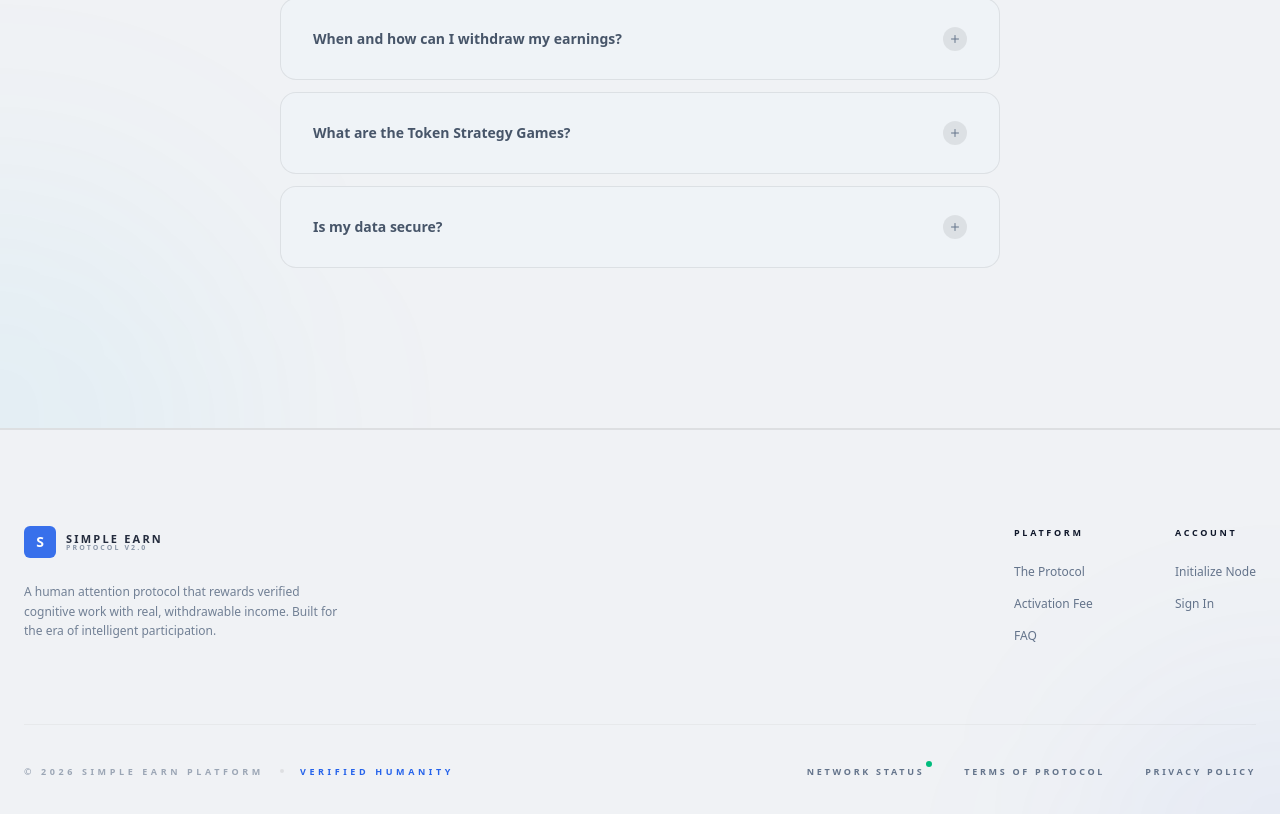
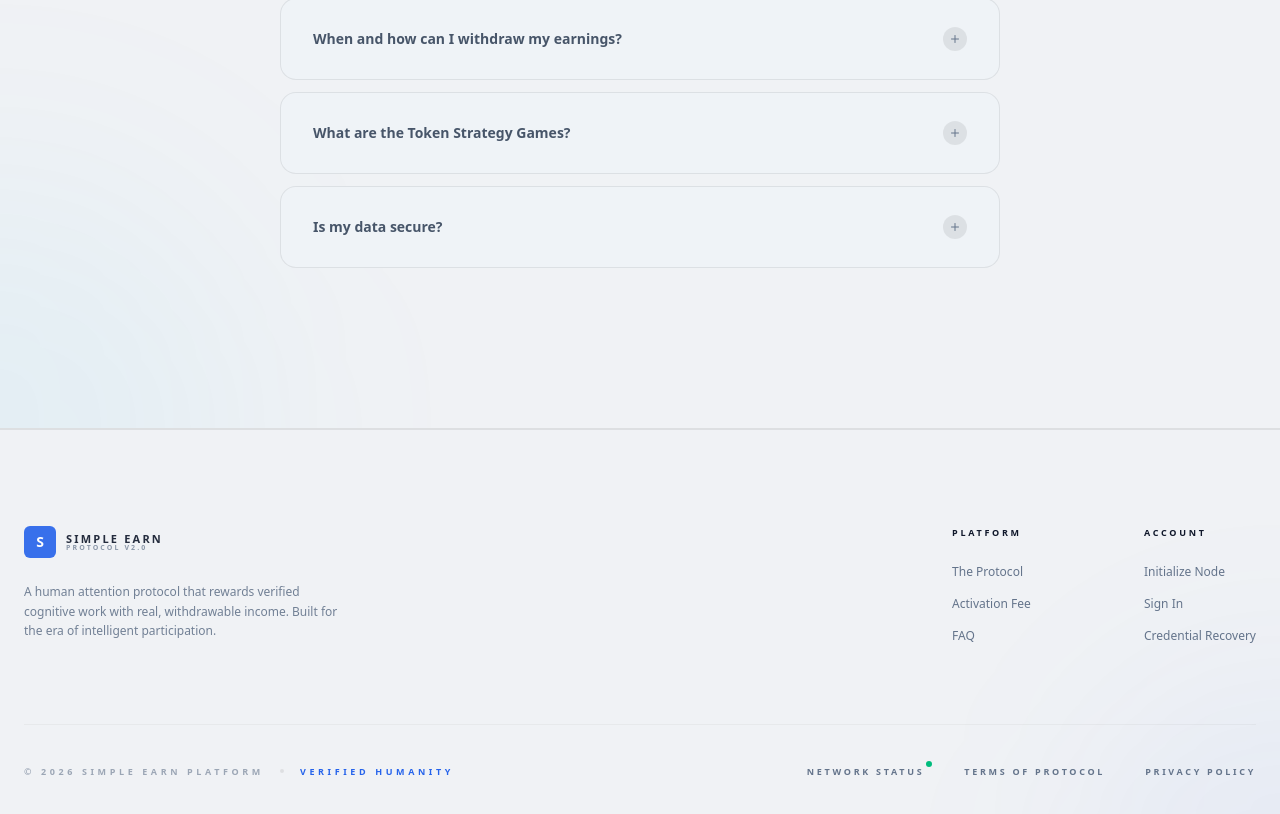
Before and after one commit to E-ner/simple-earn, a Next.js app: page /en in a window 1280 px wide. Shown: the part 3810-4624 px from the top of the page. Built offline with nearby package versions, Linux system fonts and the light colour scheme; a web font is replaced by a local one.

Commit message:
Revert "style: fix email"
This reverts commit 11e10ef79f5f9a5c53620fda472d693bec9bec57.

```diff
--- a/src/components/landing/LandingFooter.tsx
+++ b/src/components/landing/LandingFooter.tsx
@@ -46,6 +46,7 @@ export default function LandingFooter({ lang = 'en' }: LandingFooterProps) {
               <div className="space-y-4">
                 <Link href={`/${lang}/register`} className="block text-xs text-(--text-tertiary) hover:text-(--accent) transition-all">Initialize Node</Link>
                 <Link href={`/${lang}/login`} className="block text-xs text-(--text-tertiary) hover:text-(--accent) transition-all">Sign In</Link>
+                <Link href={`/${lang}/forgot-password`} className="block text-xs text-(--text-tertiary) hover:text-(--accent) transition-all">Credential Recovery</Link>
               </div>
             </div>
           </div>
```
